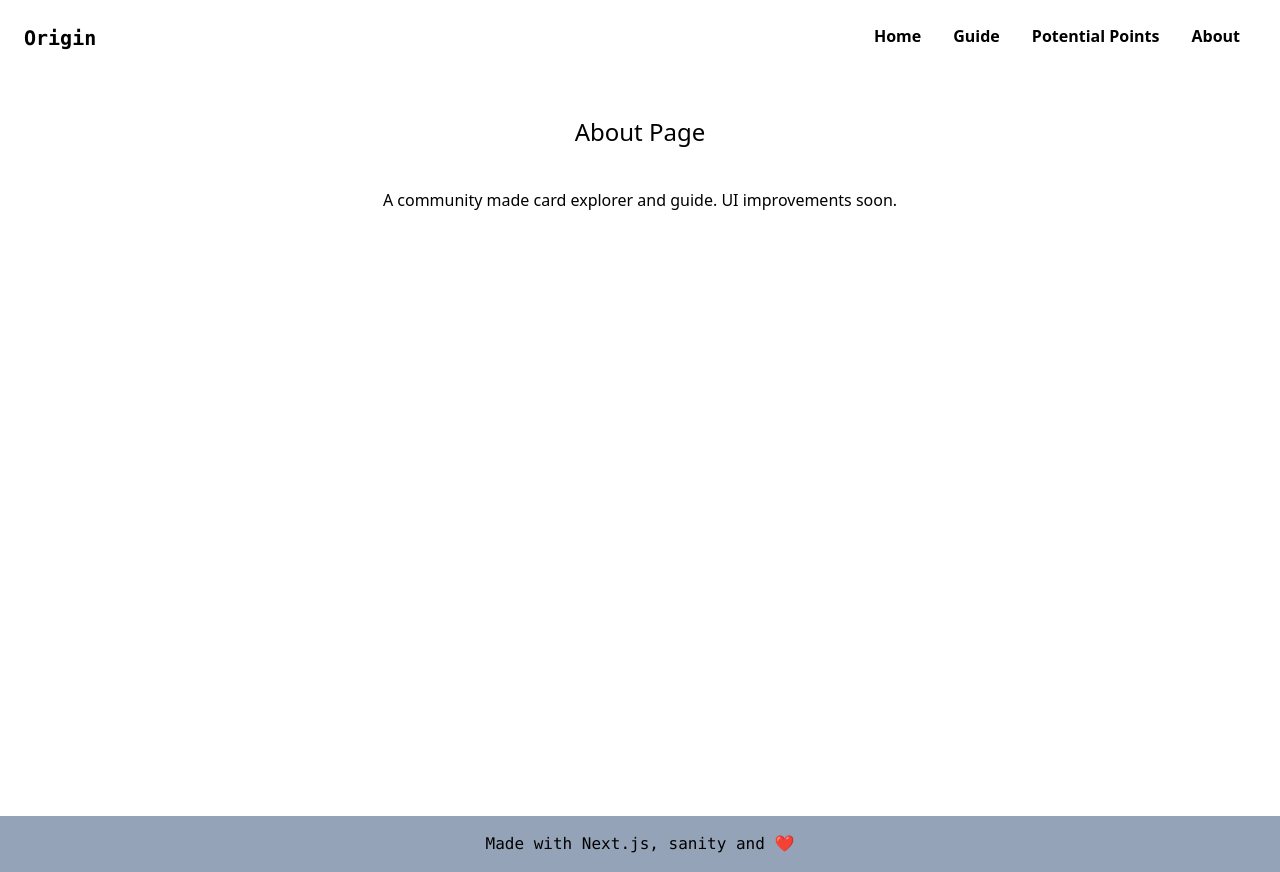
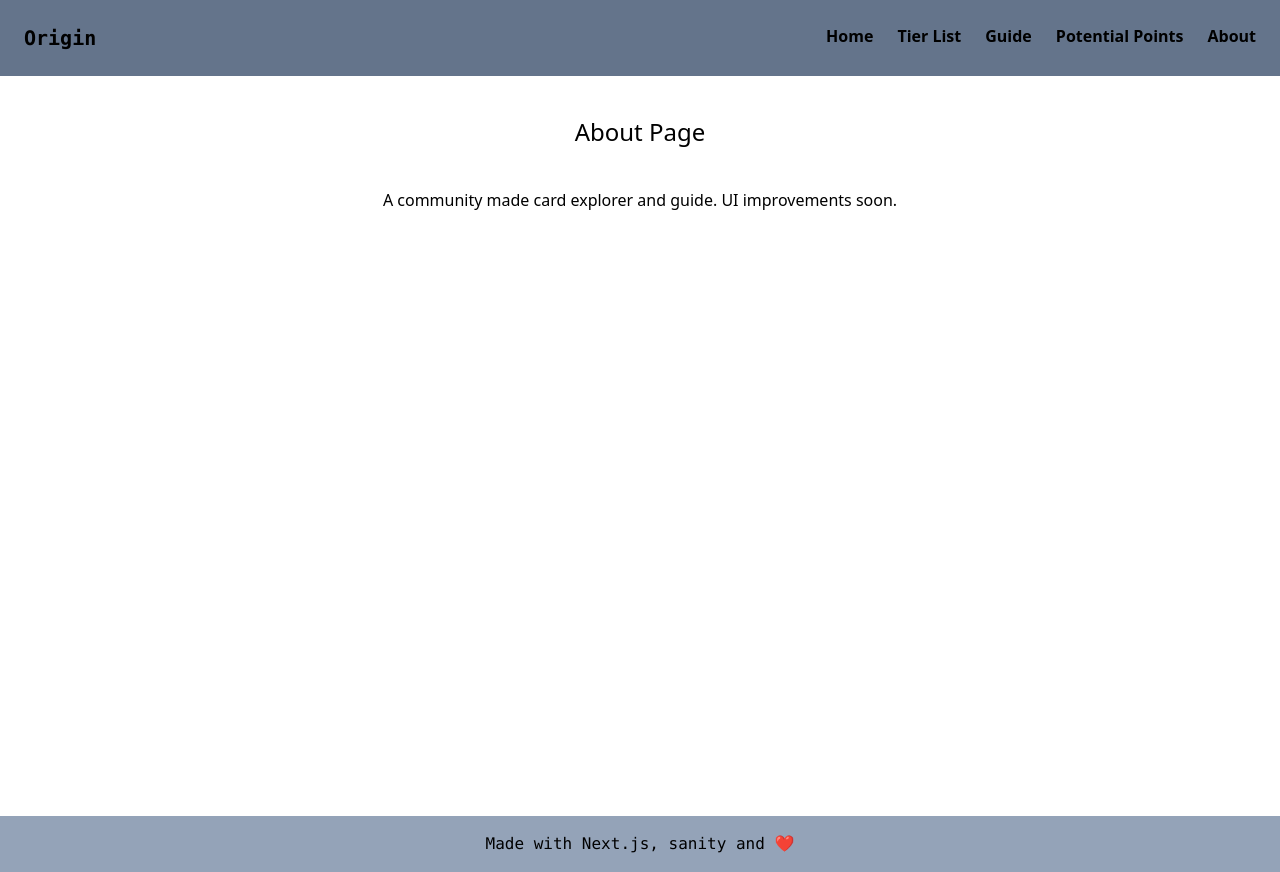
Before and after one commit to chris-melvin/origin, a Next.js app: page /about in a window 1280 px wide. Built offline with nearby package versions, Linux system fonts and the light colour scheme; no server answers.

Commit message:
improved navbar

```diff
--- a/components/navbar.js
+++ b/components/navbar.js
@@ -1,23 +1,75 @@
+import { useState } from "react";
 import Link from "next/link";
 
 export default function Navbar() {
+  const [open, setOpen] = useState(false);
   return (
-    <nav className={`flex z-100 w-full p-6 font-bold justify-between `}>
+    <nav className="bg-slate-500 font-bold">
+      <div className="flex z-100 p-6 justify-between">
         <h1 className="text-xl font-mono  ">Origin</h1>
-      <div>
+        <div className={`hidden md:block space-x-6`}>
           <Link href="/">
-          <a className="text-black mx-4">Home</a>
+            <a className="text-black ">Home</a>
+          </Link>
+          <Link href="/tierlist">
+            <a className="text-black ">Tier List</a>
           </Link>
           <Link href="/guide">
-          <a className="text-block mx-4">Guide</a>
+            <a className="text-block ">Guide</a>
           </Link>
           <Link href="/potential">
-          <a className="text-block mx-4">Potential Points</a>
+            <a className="text-block ">Potential Points</a>
           </Link>
           <Link href="/about">
-          <a className="text-block mx-4">About</a>
+            <a className="text-block ">About</a>
           </Link>
         </div>
+        <button
+          type="button"
+          aria-label="Toggle Mobile Menu"
+          onClick={() => setOpen(!open)}
+          className="rounded md:hidden focus:outline-none focus:ring focus:ring-gray-500 focus:ring-opacity-50"
+        >
+          <MenuAlt4Svg menuOpen={open} />
+        </button>
+      </div>
+
+      {open && (
+        <div className="p-4 flex flex-col space-y-3 md:hidden">
+          <Link href="/">
+            <a className="text-black ">Home</a>
+          </Link>
+          <Link href="/tierlist">
+            <a className="text-black ">Tier List</a>
+          </Link>
+          <Link href="/guide">
+            <a className="text-block ">Guide</a>
+          </Link>
+          <Link href="/potential">
+            <a className="text-block ">Potential Points</a>
+          </Link>
+          <Link href="/about">
+            <a className="text-block ">About</a>
+          </Link>
+        </div>
+      )}
     </nav>
   );
 }
+
+const MenuAlt4Svg = ({ menuOpen }) => (
+  <svg
+    xmlns="http://www.w3.org/2000/svg"
+    className={`transition duration-100 ease h-8 w-8 ${
+      menuOpen ? "transform rotate-90" : ""
+    }`}
+    viewBox="0 0 20 20"
+    fill="currentColor"
+  >
+    <path
+      fillRule="evenodd"
+      d="M3 7a1 1 0 011-1h12a1 1 0 110 2H4a1 1 0 01-1-1zM3 13a1 1 0 011-1h12a1 1 0 110 2H4a1 1 0 01-1-1z"
+      clipRule="evenodd"
+    />
+  </svg>
+);
--- a/components/search.js
+++ b/components/search.js
@@ -40,9 +40,6 @@ export default function Search({ allCards }) {
 
   return (
     <section>
-      <div>
-        <h2>Card</h2>
-      </div>
       <div className="flex flex-col">
         <div className="flex flex-col">
           <input
@@ -80,7 +77,6 @@ export default function Search({ allCards }) {
           </select>
         </div>
       </div>
-      <h1>{part}</h1>
       <CardList filteredCards={memoizedFilterFunction} />
     </section>
   );
```
Lines whose indentation alone changed are shown as unchanged.
